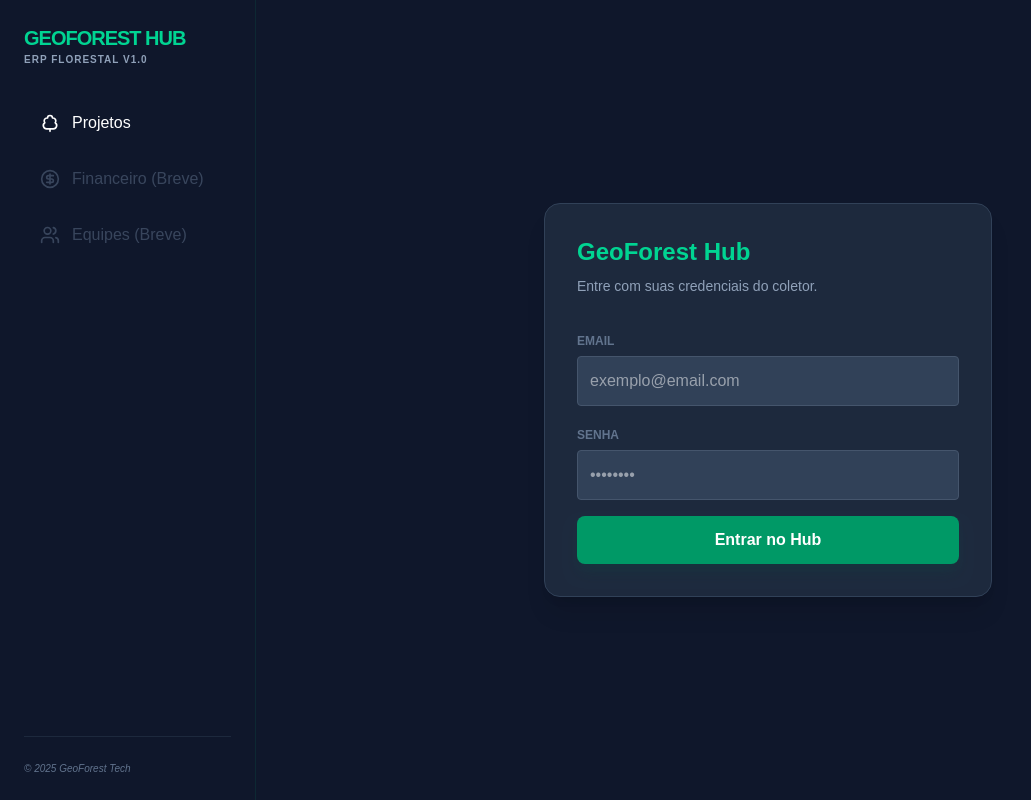
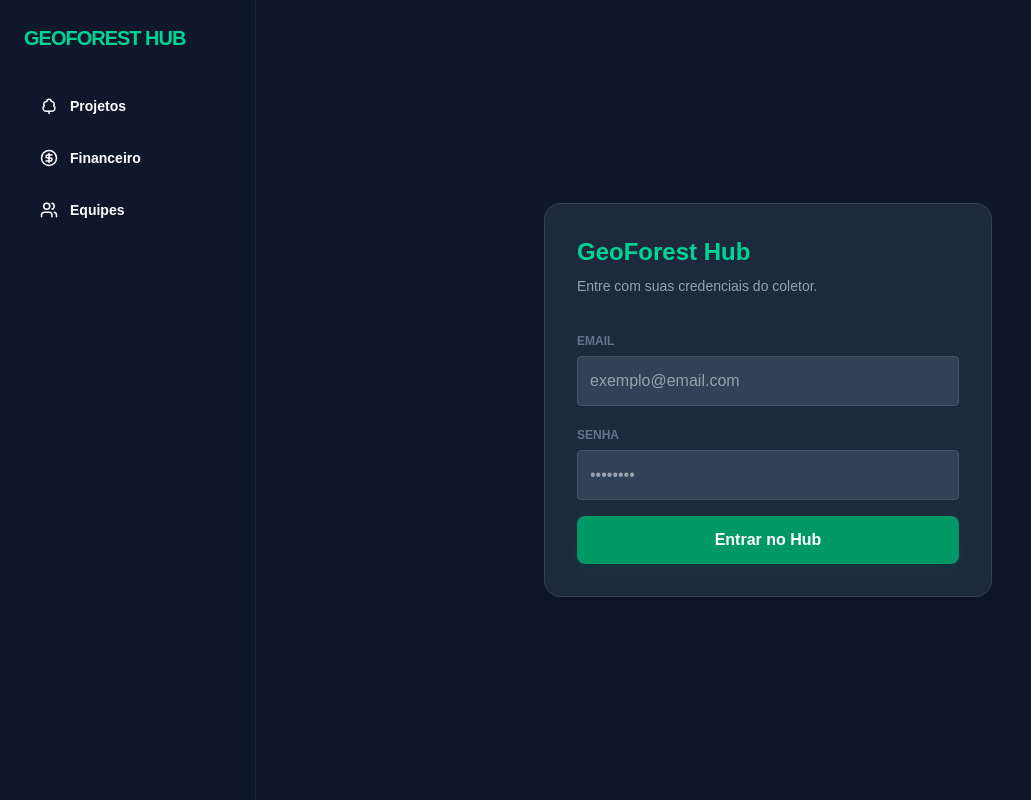
Before and after one commit to GeoForestAnalytics/geoforest-hub, a Next.js app: page /login in a window 1280 px wide. Shown: the whole page, without its empty margins (0-1031 px from the left). Built offline with nearby package versions, Linux system fonts and the light colour scheme.

Commit message:
terceiro up 5

```diff
--- a/app/layout.tsx
+++ b/app/layout.tsx
@@ -1,7 +1,7 @@
 import type { Metadata } from "next";
 import "./globals.css";
-import Link from "next/link"; // Importante para navegação rápida
-import { TreeDeciduous, CircleDollarSign, Users, LayoutDashboard } from "lucide-react"; // Ícones profissionais
+import Link from "next/link";
+import { TreeDeciduous, CircleDollarSign, Users } from "lucide-react";
 
 export const metadata: Metadata = {
   title: "GeoForest Hub - ERP Florestal",
@@ -16,46 +16,40 @@ export default function RootLayout({
   return (
     <html lang="pt-br">
       <body className="flex min-h-screen bg-slate-50 text-slate-900 font-sans">
-        {/* Menu Lateral Otimizado */}
+        {/* Menu Lateral Destravado */}
         <aside className="w-64 bg-slate-900 text-white p-6 hidden md:flex flex-col border-r border-emerald-500/10">
           <div className="mb-8">
             <h2 className="text-xl font-black text-emerald-400 tracking-tighter uppercase">
               GeoForest Hub
             </h2>
-            <p className="text-[10px] text-slate-400 font-bold uppercase tracking-widest">
-              ERP Florestal v1.0
-            </p>
           </div>
 
           <nav className="space-y-2 flex-1">
             <Link
               href="/projetos"
-              className="flex items-center gap-3 px-4 py-3 rounded-xl hover:bg-emerald-600/10 hover:text-emerald-400 transition-all font-medium group"
+              className="flex items-center gap-3 px-4 py-3 rounded-xl hover:bg-emerald-600/10 hover:text-emerald-400 transition-all font-bold text-sm"
             >
-              <TreeDeciduous size={20} className="group-hover:scale-110 transition-transform" />
-              Projetos
+              <TreeDeciduous size={18} /> Projetos
             </Link>
 
-            {/* Itens desabilitados como Span para melhor semântica */}
-            <div className="flex items-center gap-3 px-4 py-3 text-slate-500 cursor-not-allowed opacity-50 font-medium">
-              <CircleDollarSign size={20} />
-              Financeiro (Breve)
-            </div>
+            <Link
+              href="/financeiro"
+              className="flex items-center gap-3 px-4 py-3 rounded-xl hover:bg-emerald-600/10 hover:text-emerald-400 transition-all font-bold text-sm"
+            >
+              <CircleDollarSign size={18} /> Financeiro
+            </Link>
 
-            <div className="flex items-center gap-3 px-4 py-3 text-slate-500 cursor-not-allowed opacity-50 font-medium">
-              <Users size={20} />
-              Equipes (Breve)
-            </div>
+            <Link
+              href="/equipes"
+              className="flex items-center gap-3 px-4 py-3 rounded-xl hover:bg-emerald-600/10 hover:text-emerald-400 transition-all font-bold text-sm"
+            >
+              <Users size={18} /> Equipes
+            </Link>
           </nav>
-
-          {/* Rodapé do Menu (Opcional) */}
-          <div className="pt-6 border-t border-slate-800 text-[10px] text-slate-500 font-medium italic">
-            © 2025 GeoForest Tech
-          </div>
         </aside>
 
         {/* Área de Conteúdo Principal */}
-        <main className="flex-1 h-screen overflow-y-auto overflow-x-hidden">
+        <main className="flex-1 h-screen overflow-y-auto">
           {children}
         </main>
       </body>
```
